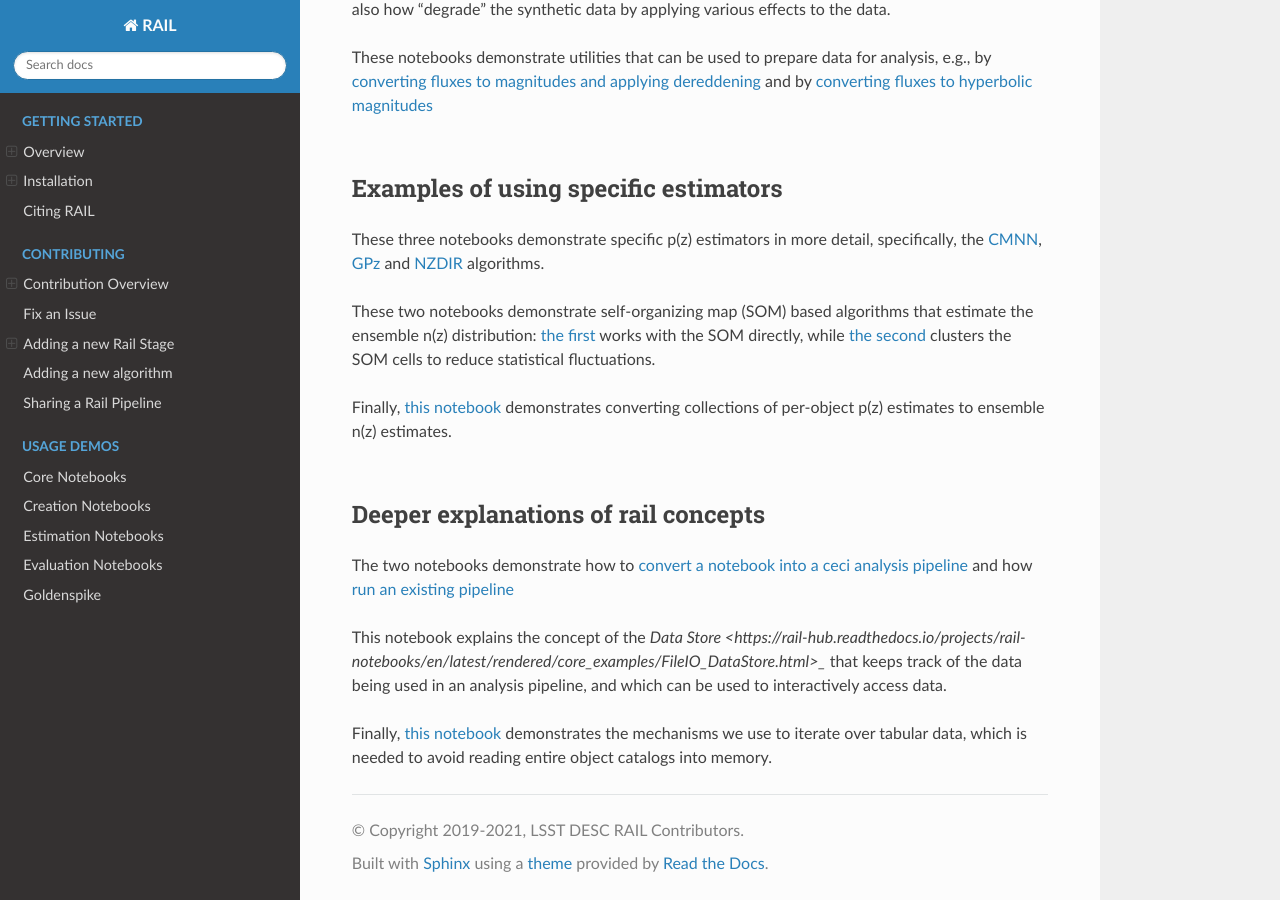
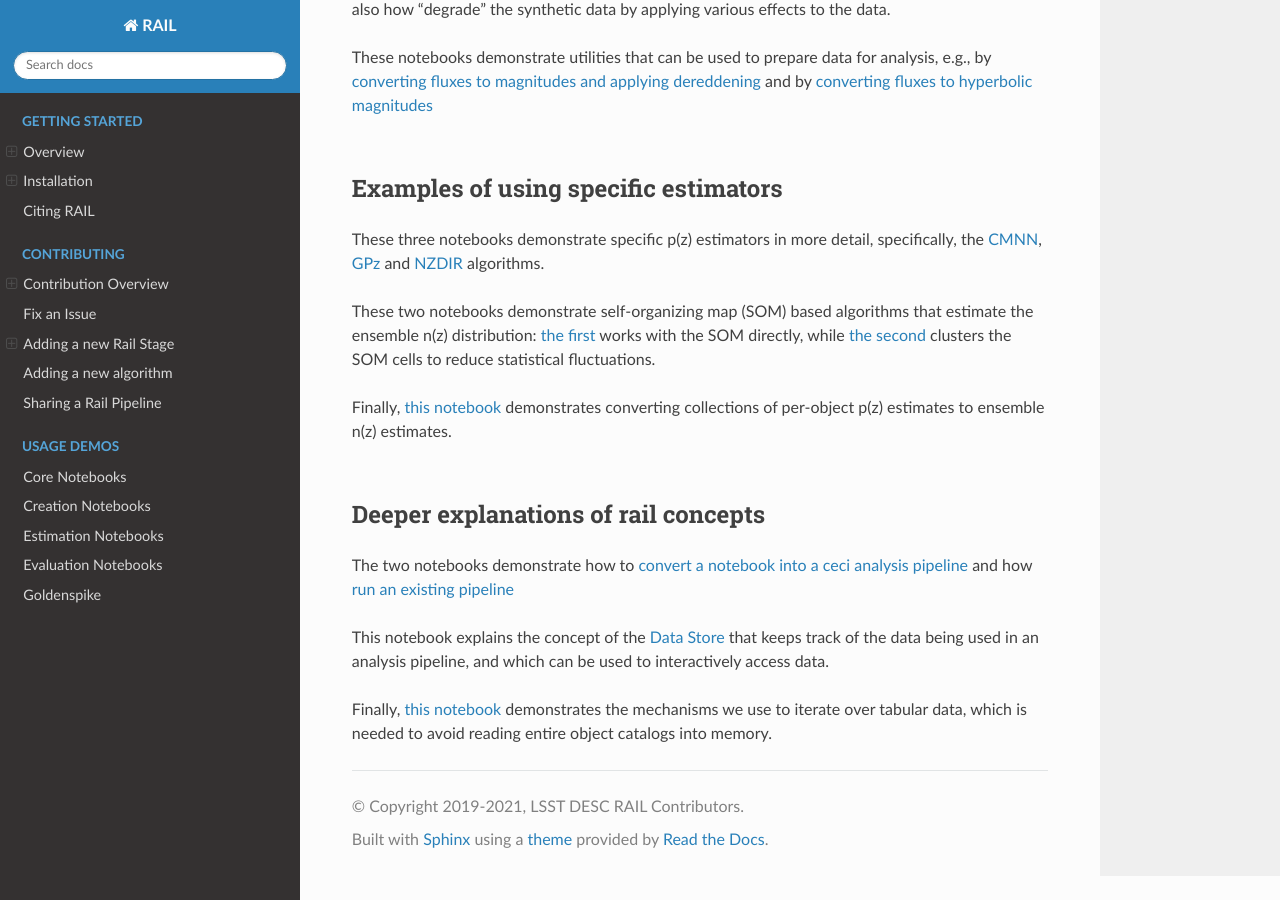
Before and after one commit to LSSTDESC/rail, a Sphinx documentation site: the page built from docs/source/demonstrations.rst, in a window 1280 px wide and 900 px high, scrolled down 862 px. Built offline with Sphinx 7.4.7 and the Read the Docs theme 2.0.0, drawn with Linux system fonts in a browser that asks for light colours; pages that are not in the unit, such as notebooks, are missing from menus; the version number could not be read and is left out.

Commit message:
Update demonstrations.rst

```diff
--- a/docs/source/demonstrations.rst
+++ b/docs/source/demonstrations.rst
@@ -55,6 +55,6 @@ The two notebooks demonstrate how to `convert a notebook into a ceci analysis pi
 <https://rail-hub.readthedocs.io/projects/rail-notebooks/en/latest/rendered/core_examples/Build_Save_Load_Run_Pipeline.html>`_ and how
 `run an existing pipeline <https://rail-hub.readthedocs.io/projects/rail-notebooks/en/latest/rendered/core_examples/Run_Pipe.html>`_
 
-This notebook explains the concept of the `Data Store <https://rail-hub.readthedocs.io/projects/rail-notebooks/en/latest/rendered/core_examples/FileIO_DataStore.html>_` that keeps track of the data being used in an analysis pipeline, and which can be used to interactively access data.
+This notebook explains the concept of the `Data Store <https://rail-hub.readthedocs.io/projects/rail-notebooks/en/latest/rendered/core_examples/FileIO_DataStore.html>`_ that keeps track of the data being used in an analysis pipeline, and which can be used to interactively access data.
 
 Finally, `this notebook <https://rail-hub.readthedocs.io/projects/rail-notebooks/en/latest/rendered/core_examples/Iterate_Tabular_Data.html>`_ demonstrates the mechanisms we use to iterate over tabular data, which is needed to avoid reading entire object catalogs into memory.
```
